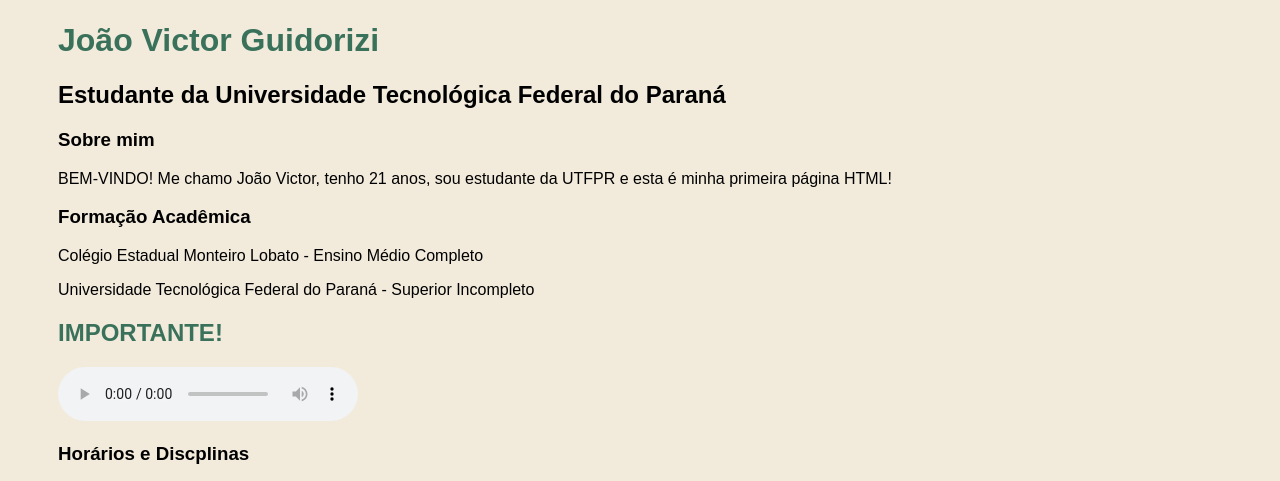
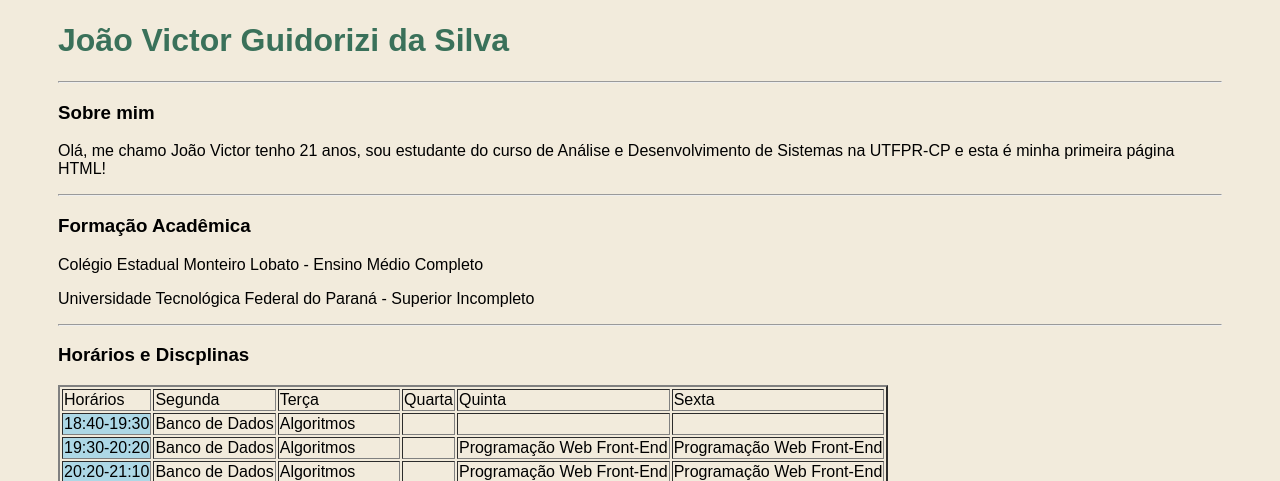
Before and after one commit to guidorizi/UTFPR.ProgramacaoWeb-front-end-.Exercicio01, a plain HTML site: page index.html in a window 1280 px wide. Shown: the part 220-701 px from the top of the page. Drawn offline with Linux system fonts and the light colour scheme.

Commit message:
Update index.html

```diff
--- a/index.html
+++ b/index.html
@@ -5,7 +5,7 @@
     <meta charset="UTF-8">
     <meta http-equiv="X-UA-Compatible" content="IE=edge">
     <meta name="viewport" content="width=device-width, initial-scale=1.0">
-    <title>João Victor Guidorizi</title>
+    <title>Exercício 01 - HTML</title>
     <link rel="stylesheet" href="index.css">
     <link rel="shortcut icon" href="fotobonita.png" type="fotobonita">
 </head>
@@ -30,30 +30,30 @@
             <div class="center">
                 <img src="./fotobonita.png"></img>
             </div>
-            <h1>João Victor Guidorizi</h1>
-            <h2>Estudante da Universidade Tecnológica Federal do Paraná</h2>
+
+            <h1>João Victor Guidorizi da Silva</h1>
+            <hr>
+
         </header>
 
         <main>
             <section>
                 <h3>Sobre mim</h3>
                 <p>
-                    BEM-VINDO! Me chamo João Victor, tenho 21 anos, sou estudante da UTFPR e esta é minha primeira página HTML!
+                    Olá, me chamo João Victor tenho 21 anos, sou estudante do curso de Análise e Desenvolvimento de Sistemas na UTFPR-CP e esta é minha primeira página HTML!
                 </p>
+                <hr>
             </section>
             <section>
                 <h3>Formação Acadêmica</h3>
                 <p>
                     Colégio Estadual Monteiro Lobato - Ensino Médio Completo
-                    <p>
+            <p></p>
                     Universidade Tecnológica Federal do Paraná - Superior Incompleto
                 </p>
-                <p></p>
-                <h1>IMPORTANTE!</h1>
-                <audio controls>
-                    <source src="teste1.mp3" type="audio/mp3">
+                <hr>
 
-                  </audio>
+
             </section>
             <section>
                 <h3>Horários e Discplinas</h3>
```
